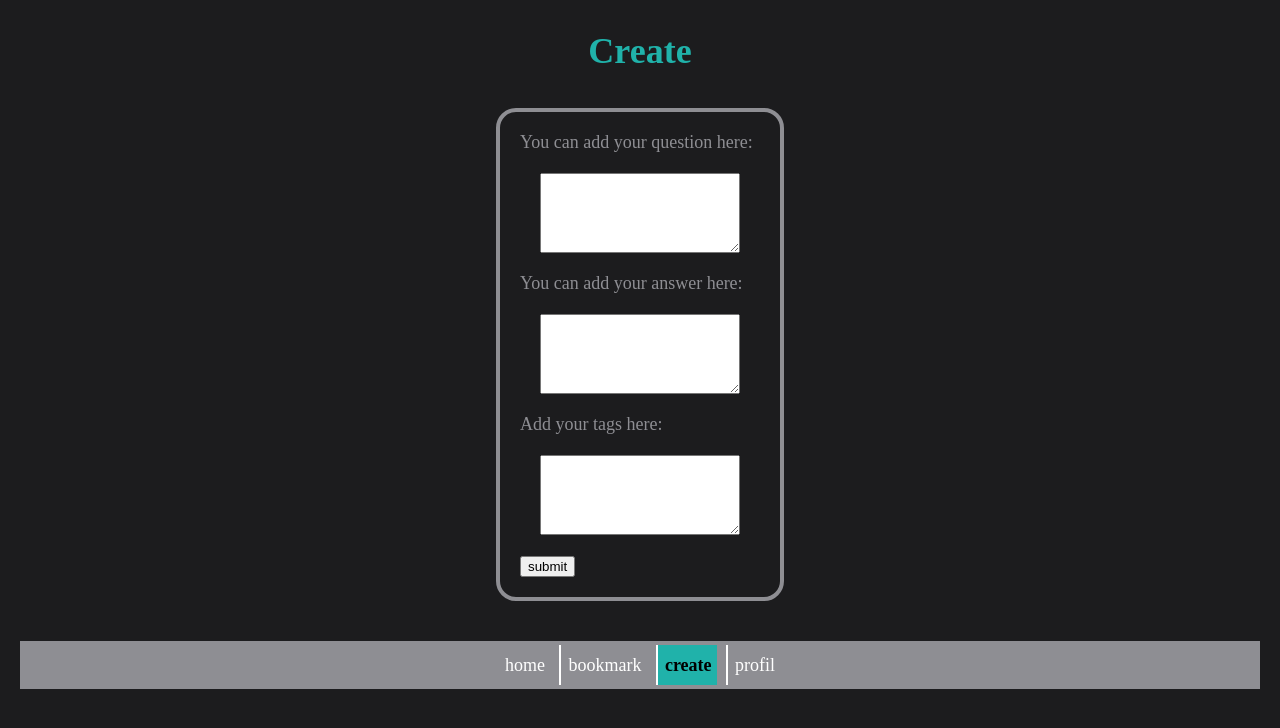
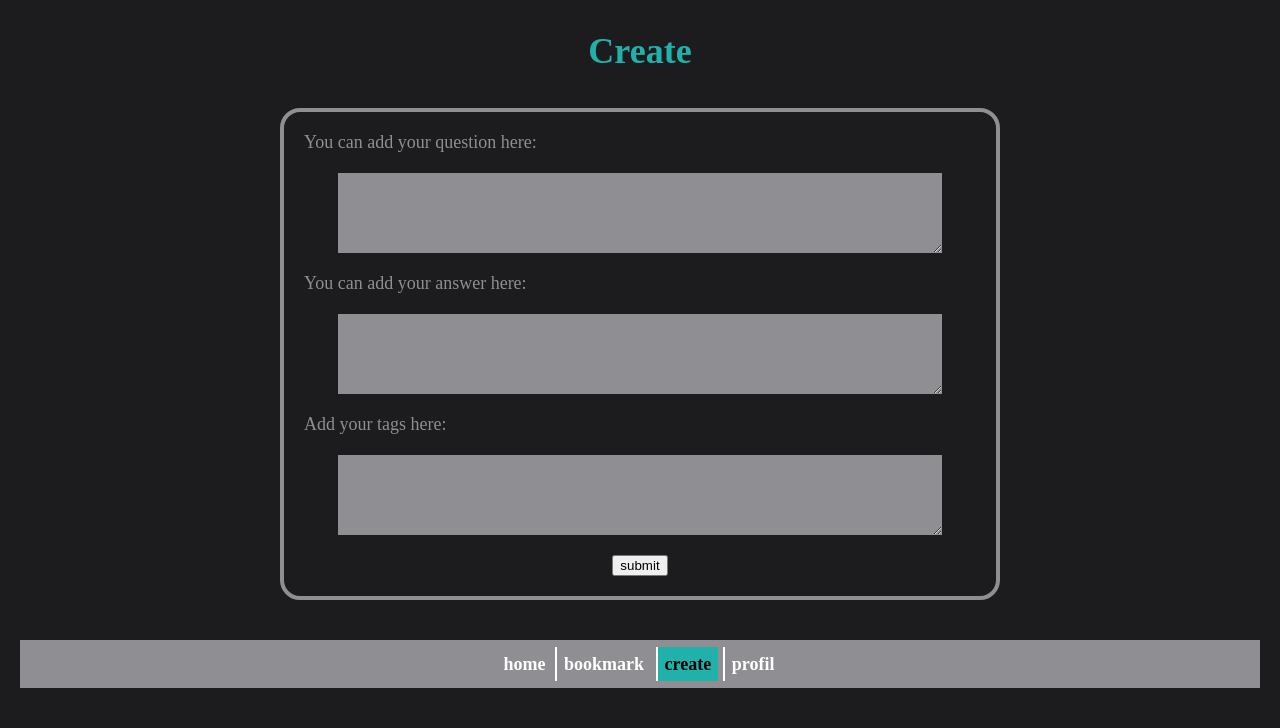
Before and after one commit to bigbng7788/quiz-app, a website: page dir/create.html in a window 1280 px wide. Drawn offline with Linux system fonts and the light colour scheme.

Commit message:
Change buttons

```diff
--- a/scss/bookmark.scss
+++ b/scss/bookmark.scss
@@ -4,12 +4,9 @@
   text-align: right;
   padding: 30px;
   border: 0;
+  float: right;
 }
 
 .card button.active {
   background-color: lightseagreen;
-  display: inline;
-  text-align: right;
-  padding: 30px;
-  border: 0;
 }
--- a/scss/footer.scss
+++ b/scss/footer.scss
@@ -12,8 +12,7 @@ footer {
 
 .footer a + a {
   border-left: solid white 2px;
-  margin-left: 5px;
-  padding-left: 7px;
+  padding: 7px;
 }
 
 @import './navbar.scss';
--- a/scss/navbar.scss
+++ b/scss/navbar.scss
@@ -2,20 +2,18 @@
   flex: auto;
   color: white;
   text-decoration: none;
+  font-weight: bold;
   text-align: center;
   padding: 10px 5px;
 }
 
 /* Change color on hover */
 .footer__nav a:hover {
-  border: 1px solid rgb(142, 142, 147);
   color: lightseagreen;
-  font-weight: bold;
 }
 
 /* Active/current link */
 .footer__nav--active a.active {
   background-color: lightseagreen;
   color: black;
-  font-weight: bold;
 }
--- a/scss/styles.scss
+++ b/scss/styles.scss
@@ -17,11 +17,12 @@ body {
 @import './header';
 
 main {
-  display: grid;
   grid-column: 1/-1;
   grid-row: 2;
   justify-self: center;
   justify-content: center;
+  max-width: 800px;
+  width: 100%;
 }
 @import './card.scss';
 
@@ -29,17 +30,23 @@ main {
 
 /* create.html styles */
 
+.createcard {
+  display: flex;
+  flex-direction: column;
+}
+
 .createcard textarea {
   display: block;
   align-self: center;
+  background-color: rgb(142, 142, 147);
   color: black;
-  width: 200px;
+  width: 90%;
   height: 80px;
   margin: 20px;
   align-content: center;
+  border: 0;
 }
 
 .createcard__button {
-  justify-self: center;
   align-self: center;
 }
```
Also changed, not shown: styles.css.
